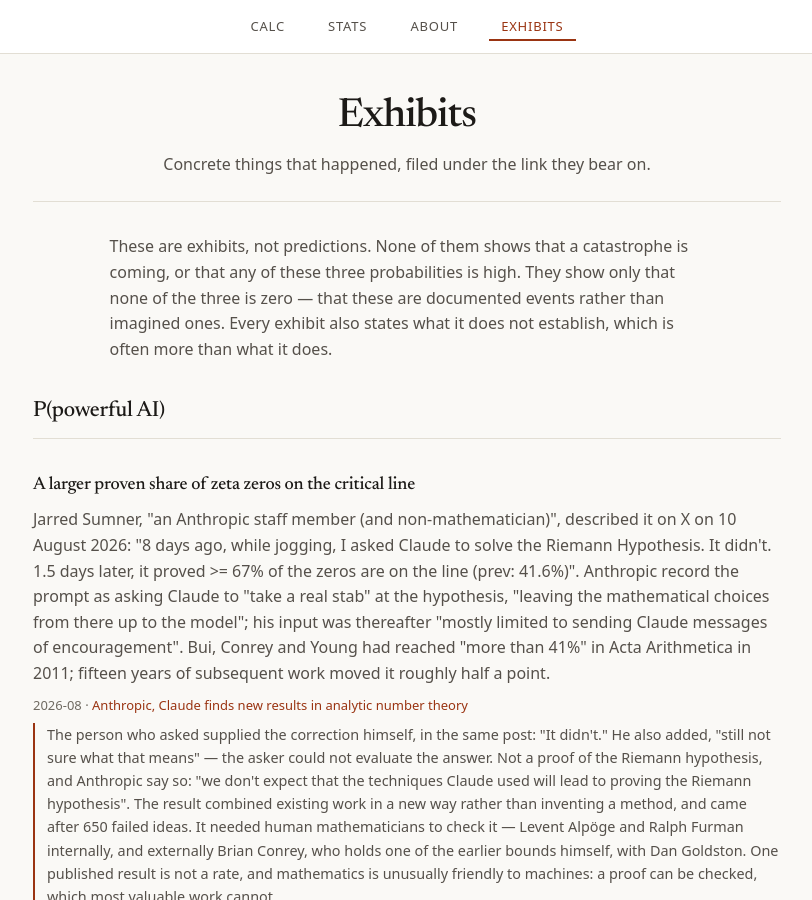
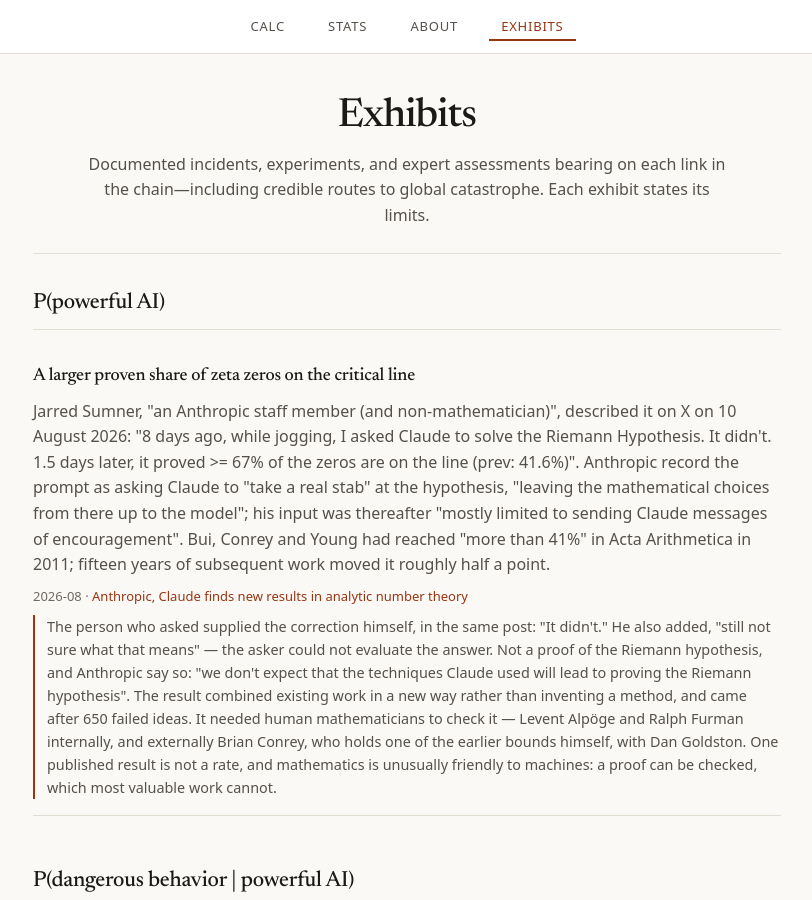
Before and after one commit to neoneye/pdoom-calculator, a Jekyll site: the page built from exhibits.html, in a window 1280 px wide and 900 px high. Shown: the whole window, without its empty margins (233-1045 px from the left). Built offline with Jekyll 4.4.1, drawn with Linux system fonts in a browser that asks for light colours.

Commit message:
Replace the intro with a single subtitle

```diff
--- a/exhibits.html
+++ b/exhibits.html
@@ -6,16 +6,12 @@
 <main>
   <header class="page-header">
     <h1>Exhibits</h1>
-    <p class="description">Concrete things that happened, filed under the link they bear on.</p>
+    <p class="description">
+      Documented incidents, experiments, and expert assessments bearing on each link
+      in the chain&mdash;including credible routes to global catastrophe. Each
+      exhibit states its limits.
+    </p>
   </header>
-
-  <p class="exhibit-preamble">
-    These are exhibits, not predictions. None of them shows that a catastrophe is
-    coming, or that any of these three probabilities is high. They show only that
-    none of the three is zero &mdash; that these are documented events rather than
-    imagined ones. Every exhibit also states what it does not establish, which is
-    often more than what it does.
-  </p>
 
   {% assign groups = "powerfulAi,dangerousBehavior,globalCatastrophe" | split: "," %}
   {% assign labels = "P(powerful AI),P(dangerous behavior | powerful AI),P(global catastrophe | dangerous behavior)" | split: "," %}
```
